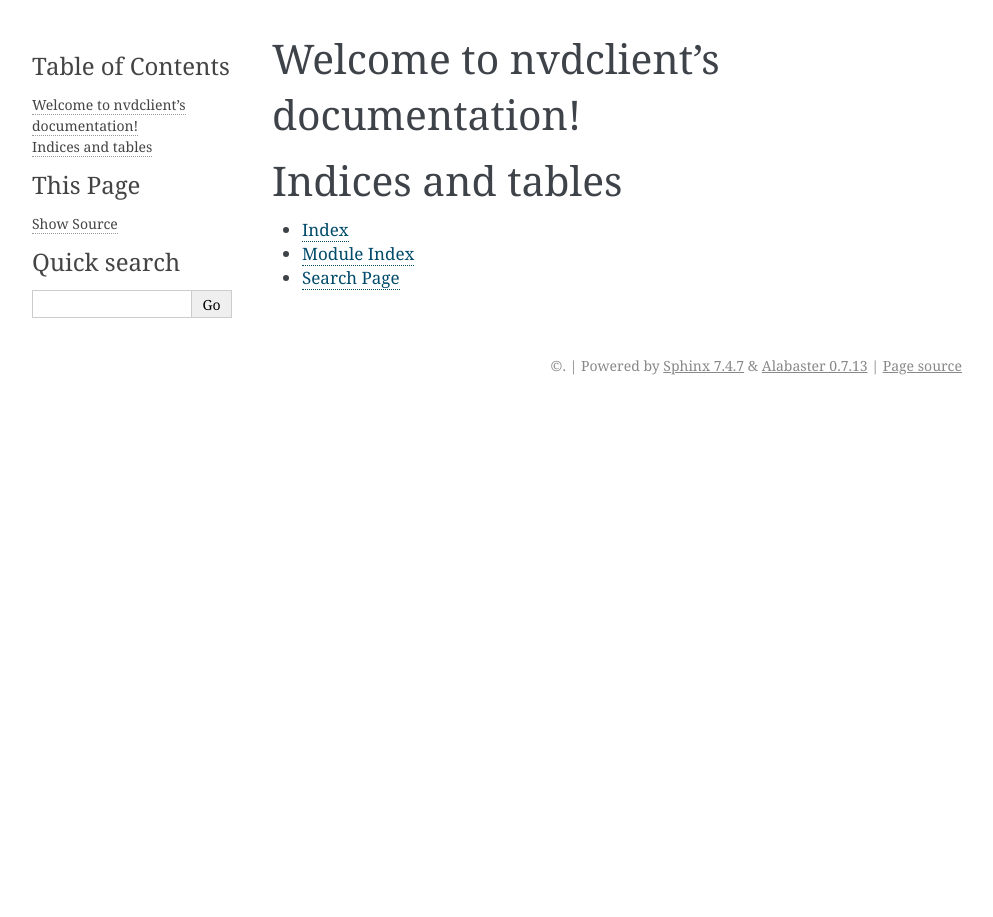
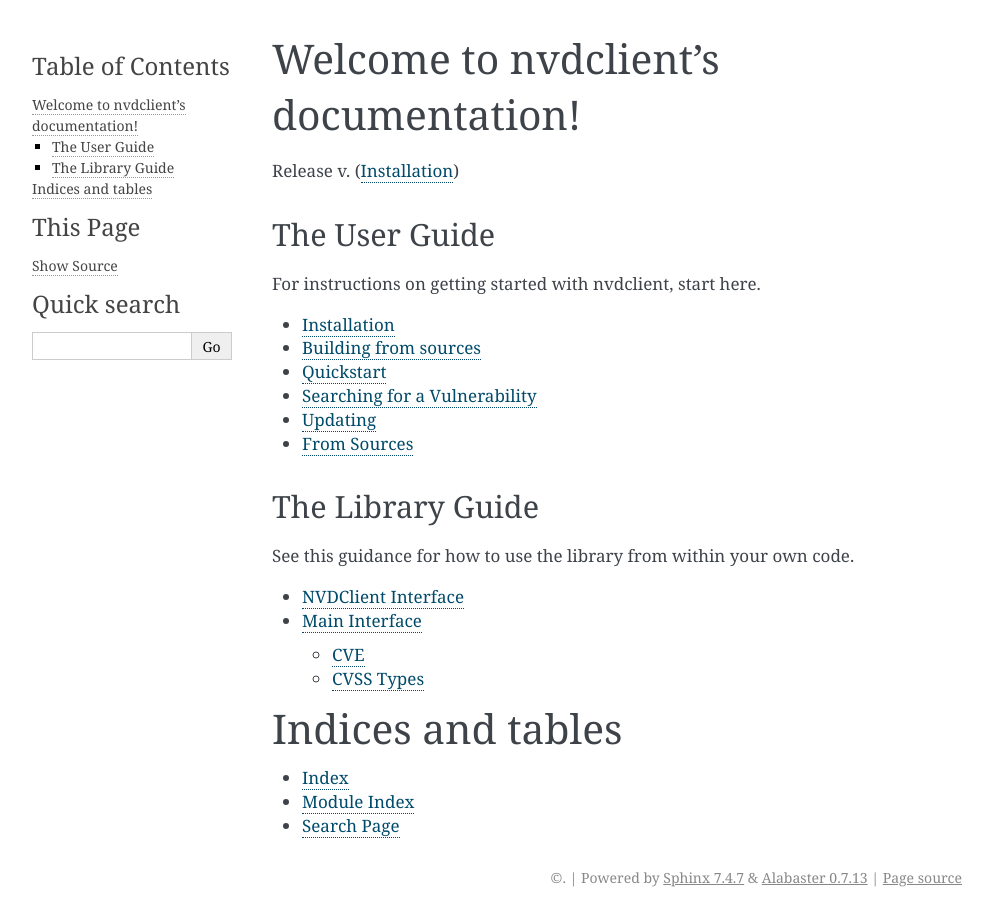
Before and after one commit to LachJones/nvdinterface, a Sphinx documentation site: the page built from docs/source/index.rst, in a window 1280 px wide. Shown: the whole page, without its empty margins (148-1141 px from the left). Built offline with Sphinx 7.4.7, drawn with Linux system fonts in a browser that asks for light colours.

Commit message:
Add simple documentation
Documentation may be built via sphinx

```diff
--- /dev/null
+++ b/docs/requirements.txt
@@ -0,0 +1 @@
+Sphinx==7.0.0
--- a/docs/source/index.rst
+++ b/docs/source/index.rst
@@ -1,10 +1,30 @@
 Welcome to nvdclient's documentation!
 =====================================
 
+Release v\ |version|. (:ref:`Installation <installation>`)
+
+The User Guide
+--------------
+
+For instructions on getting started with nvdclient, start here.
+
 .. toctree::
-   :maxdepth: 2
-   :caption: Contents:
+    :maxdepth: 1
 
+    usage/installation
+    usage/quickstart
+    usage/updating
+
+
+The Library Guide
+-----------------
+
+See this guidance for how to use the library from within your own code.
+
+.. toctree::
+    :maxdepth: 2
+
+    interface
 
 
 Indices and tables
--- /dev/null
+++ b/docs/source/types/cwe.rst
@@ -0,0 +1,4 @@
+.. _cwe:
+
+CWE
+---
--- /dev/null
+++ b/docs/source/usage/quickstart.rst
@@ -0,0 +1,43 @@
+.. _quickstart:
+
+Quickstart
+-----
+
+
+This guide gives a brief explanation of how to get started using this library.
+
+Make sure that:
+
+*nvdclient is :ref:`installed <installation>`
+*nvdclient is :ref:`up-to-date <updating>`
+
+Searching for a Vulnerability
+-----------------------------
+
+Searching for details of a known CVE ID is very simple.
+
+Import the nvdclient library:
+
+.. code-block::
+
+    >>> import nvdclient
+
+Now, use the ``search_cves`` function to search for a known ID:
+
+.. code-block::
+
+    >>> result = nvdclient.search_cves(cveId='CVE-2014-0160')
+
+Examine the result:
+
+.. code-block::
+
+    >>> result
+    {'resultsPerPage': 1, 'startIndex': 0, 'totalResults': 1, 'format': 'NVD_CVE', 'version': '2.0', 'timestamp': '2024-10-20T21:50:29.817', 'vulnerabilities': [<nvdclient.vuln_types.CVE.CVE object>]}
+
+Use resulting vulnerabilities:
+
+.. code-block::
+
+    >>> for vuln in result.vulnerabilities:
+    >>>     print(vuln)
--- a/pyproject.toml
+++ b/pyproject.toml
@@ -4,7 +4,7 @@ build-backend = "poetry.core.masonry.api"
 
 [tool.poetry]
 name = "nvdclient"
-version = "0.0.1"
+version = "0.0.2"
 authors = [
     "Lachlan Jones",
 ]
@@ -37,4 +37,4 @@ black = ">=23.10.0"
 optional = true
 
 [tool.poetry.group.docs.dependencies]
-sphinx = ">=7.0.0"
+sphinx = "==7.0.0"
```
Also changed, not shown: docs/conf.py (added, +141 -0 lines), docs/source/interface.rst (added, +26 -0 lines), docs/source/types/cve.rst (added, +11 -0 lines), docs/source/types/cvss.rst (added, +25 -0 lines), docs/source/usage/installation.rst (added, +28 -0 lines), docs/source/usage/updating.rst (added, +19 -0 lines), 3 other files.
